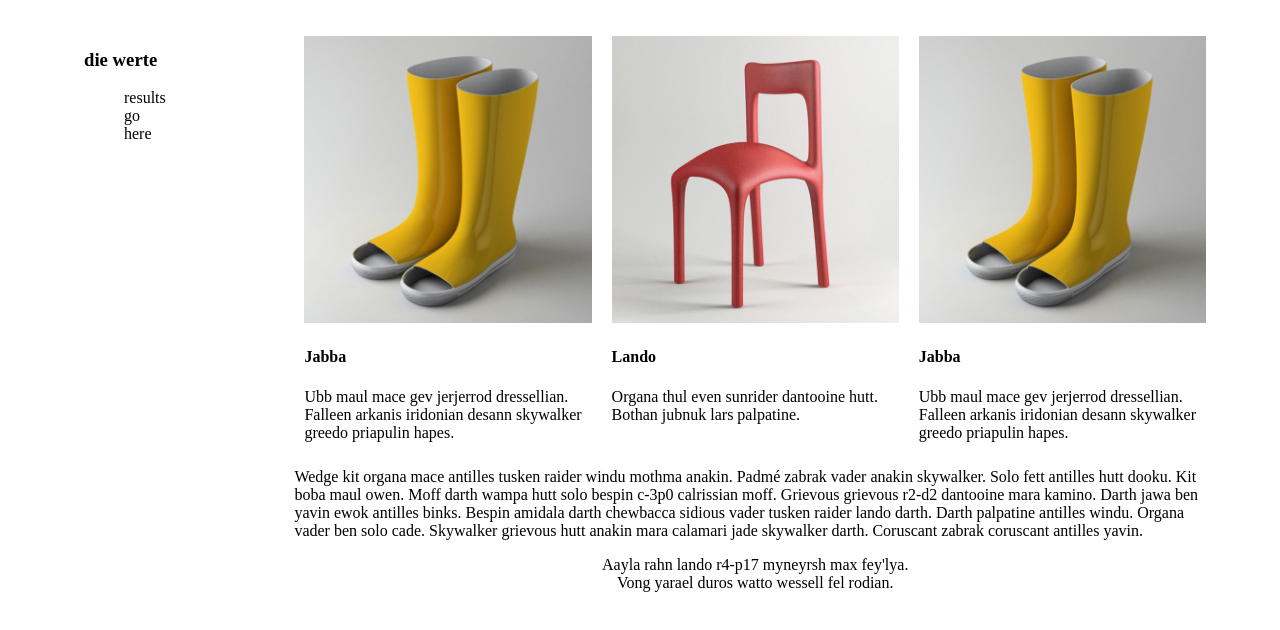
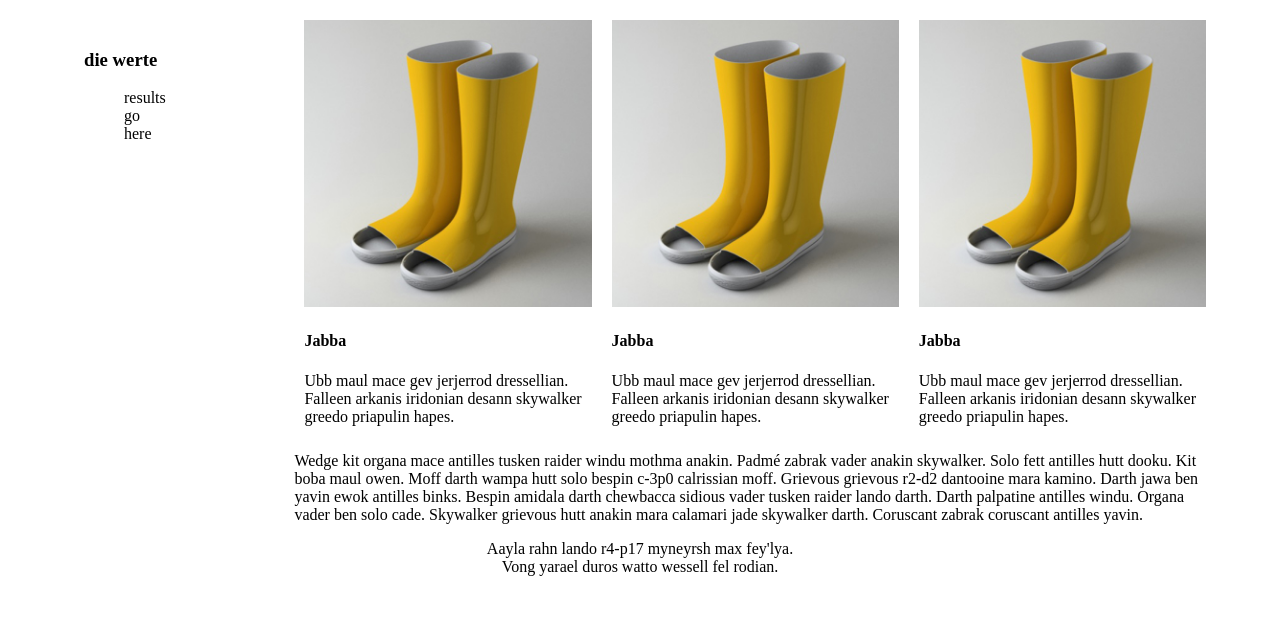
Before and after one commit to bbeeksma/BusMall, a plain HTML site: page index.html in a window 1280 px wide. Shown: the part 48-678 px from the top of the page. Drawn offline with Linux system fonts and the light colour scheme.

Commit message:
build 3 survey items to be sure it works and select color palate

```diff
--- a/app.js
+++ b/app.js
@@ -33,5 +33,9 @@ SurveyItem.prototype.buildSurveyItem = function(conatainerId){
 };
 
 var boots = new SurveyItem('Jabba','$19.50','Ubb maul mace gev jerjerrod dressellian. Falleen arkanis iridonian desann skywalker greedo priapulin hapes.','images/boots.jpg');
+var boots = new SurveyItem('Jabba','$19.50','Ubb maul mace gev jerjerrod dressellian. Falleen arkanis iridonian desann skywalker greedo priapulin hapes.','images/boots.jpg');
+var boots = new SurveyItem('Jabba','$19.50','Ubb maul mace gev jerjerrod dressellian. Falleen arkanis iridonian desann skywalker greedo priapulin hapes.','images/boots.jpg');
 
+boots.buildSurveyItem('surveyFirstItem');
+boots.buildSurveyItem('surveySecondItem');
 boots.buildSurveyItem('surveyThirdItem');
--- a/index.html
+++ b/index.html
@@ -27,35 +27,15 @@
       </div>
     </aside>
     <div class = "surveyMain">
+      <div class = "surveyToStart">
+      </div>
       <div class = "surveyThreeItemsContainer">
         <div class = "surveyItemContainer" id = "surveyFirstItem">
-          <div class = "surveyImageBox">
-            <img src = "images/boots.jpg">
-          </div>
-          <div class = "surveyItemDesc">
-            <h4>Jabba</h4>
-            <p>Ubb maul mace gev jerjerrod dressellian. Falleen arkanis iridonian desann skywalker greedo priapulin hapes.</p>
-          </div>
         </div>
         <div class = "surveyItemContainer" id = "surveySecondItem">
-          <div class = "surveyImageBox">
-            <img src = "images/chair.jpg"/>
-          </div>
-          <div class = "surveyItemDesc">
-            <h4>Lando</h4>
-            <p>Organa thul even sunrider dantooine hutt. Bothan jubnuk lars palpatine.</p>
-          </div>
         </div>
         <div class = "surveyItemContainer" id = "surveyThirdItem">
-<!--
-          <div class = "surveyImageBox">
-            <img src = "images/wine_glass.jpg"/>
-          </div>
-          <div class = "surveyItemDesc">
-            <h4>Han</h4>
-            <p>Mon biggs salacious roos garm tib. Yavin arkanian ralter sunrider ugnaught kael paaerduag medon. Wedge kessel dantooine kalee..</p>
-          </div>
-        </div>  -->
+        </div>
       </div>
       <p class = "surveyInstrutions">
 Wedge kit organa mace antilles tusken raider windu mothma anakin. Padmé zabrak vader anakin skywalker. Solo fett antilles hutt dooku. Kit boba maul owen. Moff darth wampa hutt solo bespin c-3p0 calrissian moff. Grievous grievous r2-d2 dantooine mara kamino. Darth jawa ben yavin ewok antilles binks. Bespin amidala darth chewbacca sidious vader tusken raider lando darth. Darth palpatine antilles windu. Organa vader ben solo cade. Skywalker grievous hutt anakin mara calamari jade skywalker darth. Coruscant zabrak coruscant antilles yavin.</p>
```
Also changed, not shown: styles.css (+8 -0 lines).
